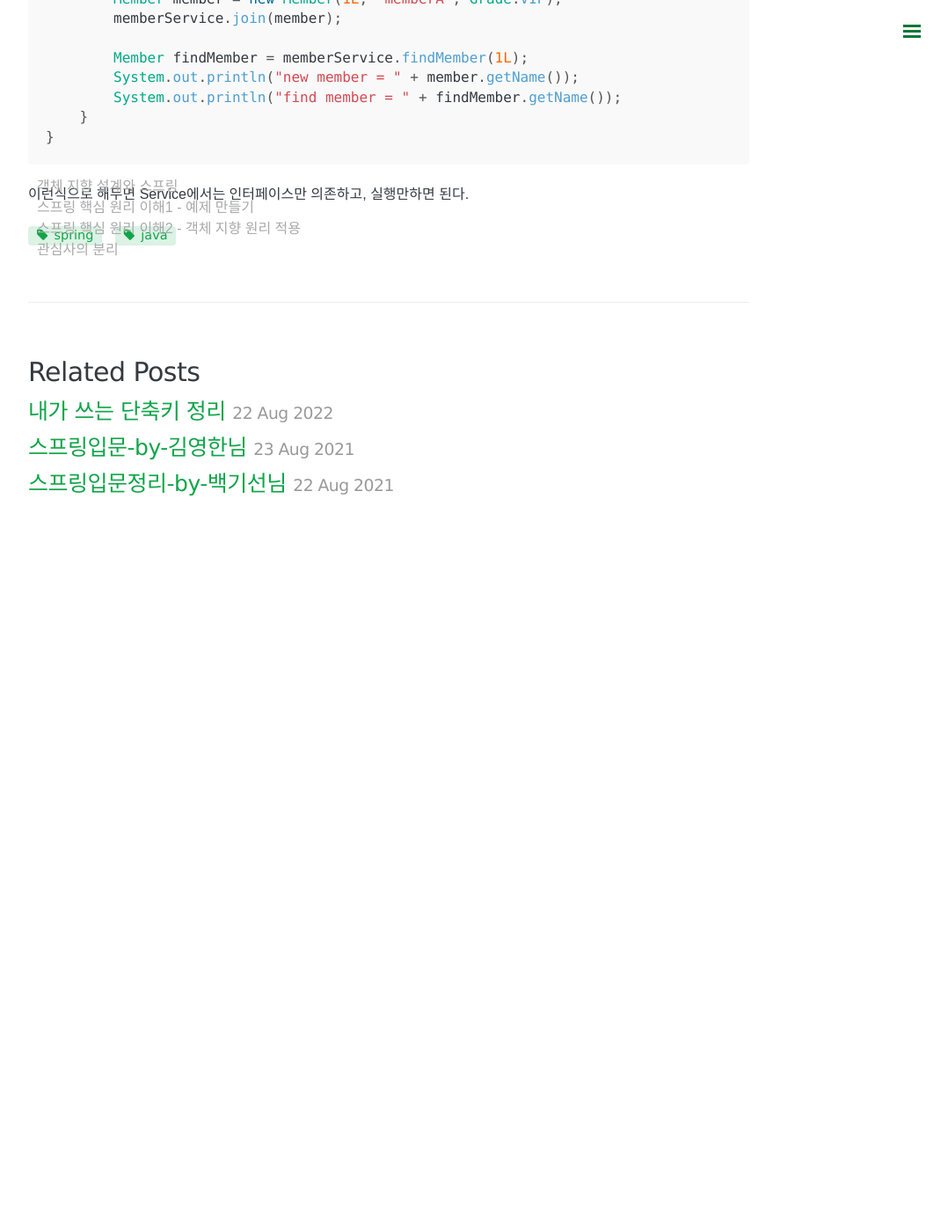
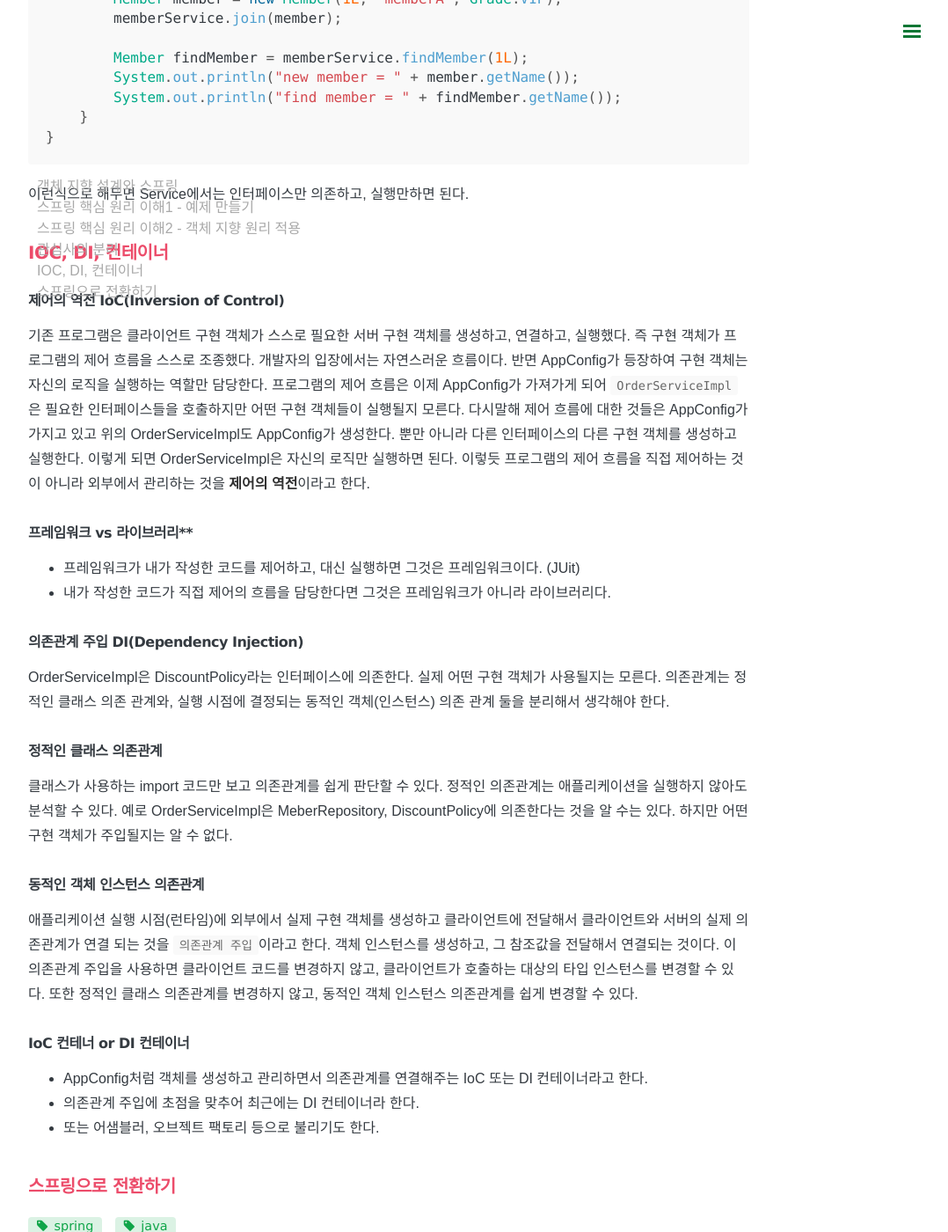
Before and after one commit to somefood/somefood.github.io, a Jekyll site: the page built from _posts/Spring/2021-09-02-스프링핵심원리-by-김영한님.md, in a window 1280 px wide and 1400 px high, scrolled down 7782 px. Shown: the whole window at 88% size, without its empty margins (198-1276 px from the left). Built offline with Jekyll 4.4.1, drawn with Linux system fonts in a browser that asks for light colours; nearby versions of some CDN libraries; comment, search, counter and statistics services are not loaded; before the commit the page ends 8407 px from its top, so only the background shows below that.

Commit message:
IoC, DI, 컨테이너 정리

````diff
--- a/_posts/Spring/2021-09-02-스프링핵심원리-by-김영한님.md
+++ b/_posts/Spring/2021-09-02-스프링핵심원리-by-김영한님.md
@@ -287,3 +287,35 @@ public class MemberApp {
 ```
 
 이런식으로 해두면 Service에서는 인터페이스만 의존하고, 실행만하면 된다.
+
+## IOC, DI, 컨테이너
+
+### 제어의 역전 IoC(Inversion of Control)
+
+기존 프로그램은 클라이언트 구현 객체가 스스로 필요한 서버 구현 객체를 생성하고, 연결하고, 실행했다. 즉 구현 객체가 프로그램의 제어 흐름을 스스로 조종했다. 개발자의 입장에서는 자연스러운 흐름이다. 반면 AppConfig가 등장하여 구현 객체는 자신의 로직을 실행하는 역할만 담당한다. 프로그램의 제어 흐름은 이제 AppConfig가 가져가게 되어 `OrderServiceImpl`은 필요한 인터페이스들을 호출하지만 어떤 구현 객체들이 실행될지 모른다. 다시말해 제어 흐름에 대한 것들은 AppConfig가 가지고 있고 위의 OrderServiceImpl도 AppConfig가 생성한다. 뿐만 아니라 다른 인터페이스의 다른 구현 객체를 생성하고 실행한다. 이렇게 되면 OrderServiceImpl은 자신의 로직만 실행하면 된다. 이렇듯 프로그램의 제어 흐름을 직접 제어하는 것이 아니라 외부에서 관리하는 것을 **제어의 역전**이라고 한다.
+
+#### 프레임워크 vs 라이브러리**
+
+- 프레임워크가 내가 작성한 코드를 제어하고, 대신 실행하면 그것은 프레임워크이다. (JUit)
+- 내가 작성한 코드가 직접 제어의 흐름을 담당한다면 그것은 프레임워크가 아니라 라이브러리다.
+
+### 의존관계 주입 DI(Dependency Injection)
+
+OrderServiceImpl은 DiscountPolicy라는 인터페이스에 의존한다. 실제 어떤 구현 객체가 사용될지는 모른다.
+의존관계는 정적인 클래스 의존 관계와, 실행 시점에 결정되는 동적인 객체(인스턴스) 의존 관계 둘을 분리해서 생각해야 한다.
+
+#### 정적인 클래스 의존관계
+
+클래스가 사용하는 import 코드만 보고 의존관계를 쉽게 판단할 수 있다. 정적인 의존관계는 애플리케이션을 실행하지 않아도 분석할 수 있다. 예로 OrderServiceImpl은 MeberRepository, DiscountPolicy에 의존한다는 것을 알 수는 있다. 하지만 어떤 구현 객체가 주입될지는 알 수 없다.
+
+#### 동적인 객체 인스턴스 의존관계
+
+애플리케이션 실행 시점(런타임)에 외부에서 실제 구현 객체를 생성하고 클라이언트에 전달해서 클라이언트와 서버의 실제 의존관계가 연결 되는 것을 `의존관계 주입`이라고 한다. 객체 인스턴스를 생성하고, 그 참조값을 전달해서 연결되는 것이다. 이 의존관계 주입을 사용하면 클라이언트 코드를 변경하지 않고, 클라이언트가 호출하는 대상의 타입 인스턴스를 변경할 수 있다. 또한 정적인 클래스 의존관계를 변경하지 않고, 동적인 객체 인스턴스 의존관계를 쉽게 변경할 수 있다.
+
+#### IoC 컨테너 or DI 컨테이너
+
+- AppConfig처럼 객체를 생성하고 관리하면서 의존관계를 연결해주는 IoC 또는 DI 컨테이너라고 한다.
+- 의존관계 주입에 초점을 맞추어 최근에는 DI 컨테이너라 한다.
+- 또는 어샘블러, 오브젝트 팩토리 등으로 불리기도 한다.
+
+## 스프링으로 전환하기
````
